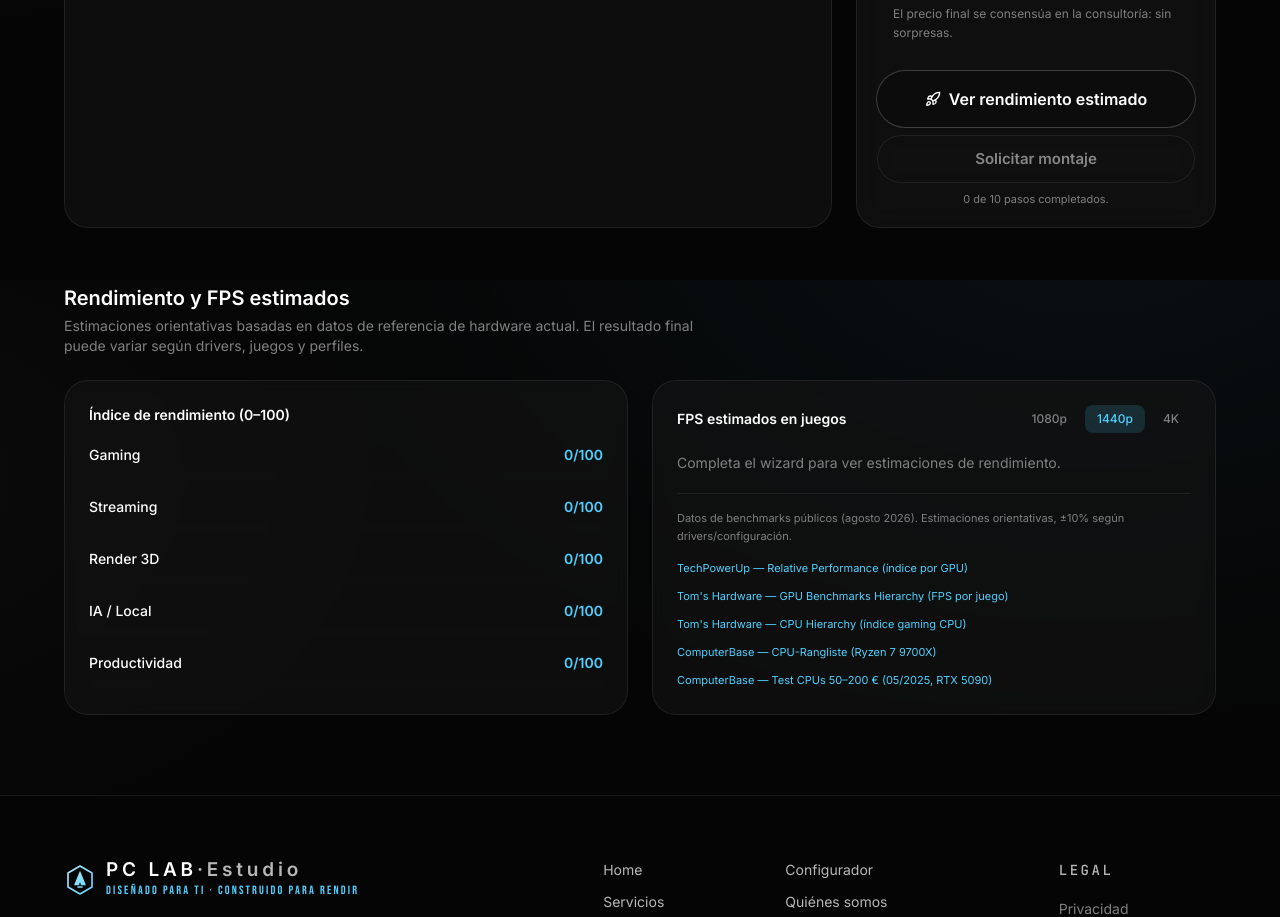
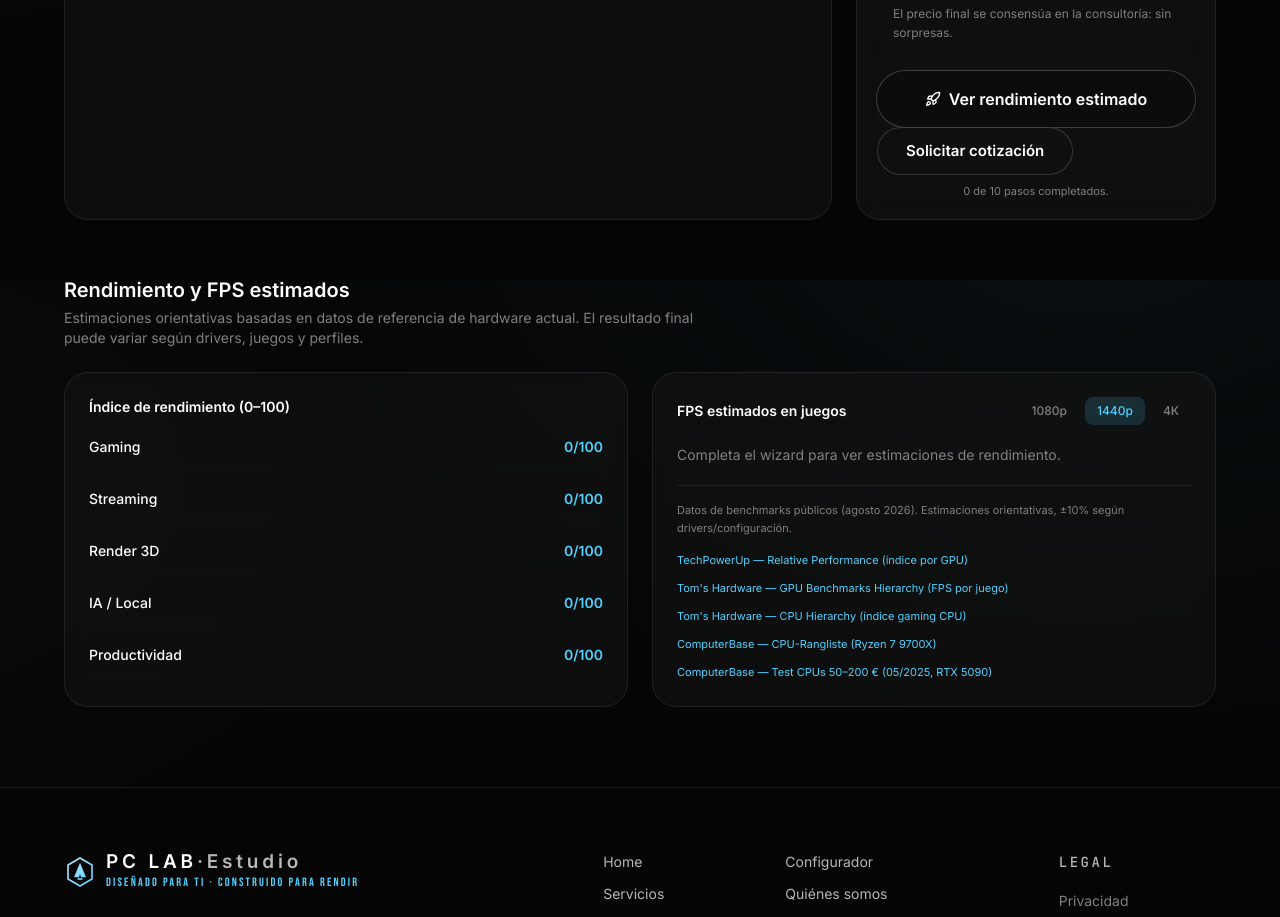
Before and after one commit to Nearcinho/pc-lab, a Next.js app: page /configurador in a window 1280 px wide. Shown: the part 1320-2237 px from the top of the page. Built offline with nearby package versions, Linux system fonts and the light colour scheme.

Commit message:
Configurador: boton 'Solicitar cotizacion' enlazado a /contacto (antes 'Solicitar montaje' sin accion)

```diff
--- a/src/components/builder/builder.tsx
+++ b/src/components/builder/builder.tsx
@@ -1,6 +1,7 @@
 "use client";
 
 import * as React from "react";
+import Link from "next/link";
 import { AnimatePresence, motion, useReducedMotion } from "framer-motion";
 import {
   Cpu, CircuitBoard, Gauge, MemoryStick, HardDrive, Wind, PlugZap, Box, Disc,
@@ -909,11 +910,12 @@ export function Builder({ initial }: { initial?: BuildSelection }) {
               <Rocket className="size-4" aria-hidden /> Ver rendimiento estimado
             </Button>
             <Button
+              asChild
               variant="secondary"
               className="mt-2 w-full"
               disabled={!calc.complete || calc.issues.some((i) => i.severity === "error")}
             >
-              Solicitar montaje
+              <Link href="/contacto">Solicitar cotización</Link>
             </Button>
             <p className="mt-2 text-center text-[11px] text-muted">
               {doneCount} de {ORDER.length} pasos completados.
```
